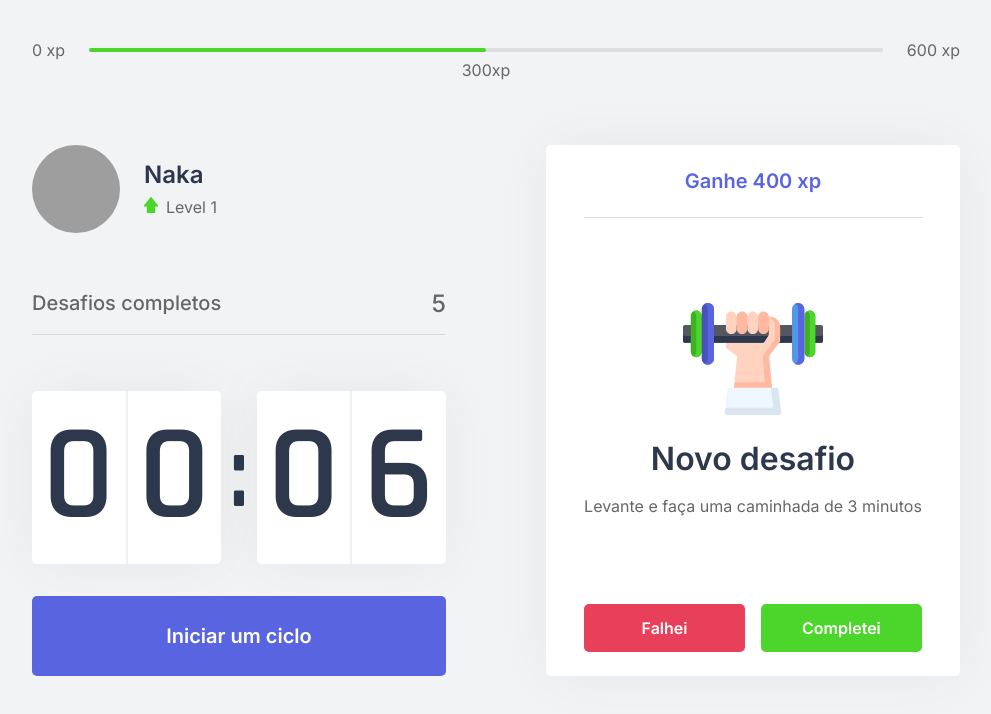
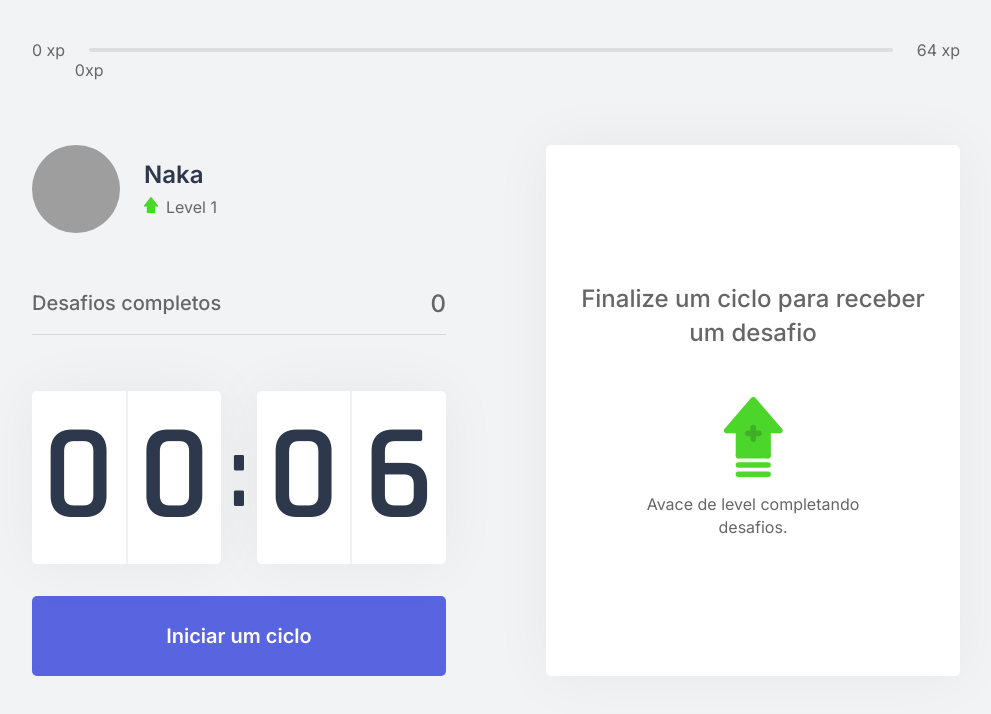
Before and after one commit to AlexandraNakamura/nlw-shakeout-next, a Next.js app: page / in a window 1280 px wide. Shown: the top 714 px of the page, without its empty margins (144-1135 px from the left). Built offline with nearby package versions, Linux system fonts and the light colour scheme; grey boxes are pictures that could not be loaded.

Commit message:
Adding components to the challenge

```diff
--- a/src/components/ChallengeBox.tsx
+++ b/src/components/ChallengeBox.tsx
@@ -1,28 +1,28 @@
 import { useContext } from 'react';
 import { ChallengesContext } from '../contexts/ChallengesContext';
+
 import styles from '../styles/components/ChallengeBox.module.css';
 
 export function ChallengeBox() {
-    const contextData = useContext(ChallengesContext);
-
-    console.log(contextData)
-
-    const hasActiveChallenge = true;
-
+    const {activeChallenge, resetChallenge} = useContext(ChallengesContext);
 
     return (
         <div className={styles.challengeBoxContainers}>
-            { hasActiveChallenge ? (
+            { activeChallenge ? (
                 <div className={styles.challengeActive}>
-                    <header>Ganhe 400 xp </header>
+                    <header>Ganhe {activeChallenge.amount} xp </header>
 
                     <main>
-                        <img src="icons/body.svg" />
+                        <img src={`icons/${activeChallenge.type}.svg`} />
                         <strong> Novo desafio</strong>
-                        <p>Levante e faça uma caminhada de 3 minutos</p>
+                        <p>{activeChallenge.description}</p>
                     </main>
                     <footer>
-                        <button type="button" className={styles.challengeFailedButton}>
+                        <button
+                        type="button"
+                        className={styles.challengeFailedButton}
+                        onClick={resetChallenge}
+                        >
                             Falhei
                         </button>
                         <button type="button" className={styles.challengeSucceededButton}>
--- a/src/components/CompleteChallenges.tsx
+++ b/src/components/CompleteChallenges.tsx
@@ -1,10 +1,14 @@
+import { useContext } from 'react';
+import { ChallengesContext } from '../contexts/ChallengesContext';
 import styles from '../styles/components/completeChallenges.module.css';
 
 export function CompleteChallenges() {
+    const {challengesCompleted} = useContext(ChallengesContext);
+
     return (
         <div className={styles.completeChallengesConteiner}>
             <span>Desafios completos</span>
-            <span>5</span>
+            <span>{challengesCompleted}</span>
         </div>
     )
 }
--- a/src/components/ExperienceBar.tsx
+++ b/src/components/ExperienceBar.tsx
@@ -1,17 +1,23 @@
+import { useContext } from 'react';
+import { ChallengesContext } from '../contexts/ChallengesContext';
 import styles from '../styles/components/ExperienceBar.module.css';
 
 export function ExperienceBar(){
+    const { currentExperience, experienceToNextLevel} = useContext(ChallengesContext);
+
+    const percentToNextLevel = Math.round(currentExperience * 100) / experienceToNextLevel;
+
     return (
         <header className= {styles.experienceBar}>
         <span>0 xp</span>
         <div>
-            <div style={{width:'50%'}} />
+            <div style={{width:`${percentToNextLevel}%`}} />
 
-            <span className={styles.currentExperience} style={{left:'50%'}}>
-                300xp
+            <span className={styles.currentExperience} style={{left: `${percentToNextLevel}%`}}>
+                {currentExperience}xp
             </span>
         </div>
-        <span>600 xp</span>
+        <span>{experienceToNextLevel} xp</span>
         </header>
     );
 }
--- a/src/contexts/ChallengesContext.tsx
+++ b/src/contexts/ChallengesContext.tsx
@@ -1,11 +1,21 @@
 import { createContext, useState, ReactNode } from 'react';
+import challenges from '../../challenges.json'
+
+interface Challenge {
+    type: 'body' | 'eye';
+    description: string;
+    amount: number;
+}
 
 interface ChallengesContexData {
     level: Number;
+    currentExperience: number;
+    experienceToNextLevel: number;
+    challengesCompleted: number;
+    activeChallenge: Challenge;
     levelUp: () => void;
-    currentExperience: number;
-    challengesCompleted: number;
     startNewChallenge: () => void;
+    resetChallenge: () => void;
 }
 
 
@@ -20,18 +30,29 @@
     const [currentExperience, setCurrentExperience] = useState(0);
     const [challengesCompleted, setChallengesCompleted] = useState(0);
 
+    const [activeChallenge, setActiveChallenge] = useState(null);
+
+    const experienceToNextLevel = Math.pow((level + 1) * 2, 3)
+
     function levelUp() {
         setLevel(level + 1);
     }
 
 
     function startNewChallenge() {
-        console.log('New challenge');
+        const randomChallengeIndex = Math.floor(Math.random() * challenges.length)
+        const challenge = challenges[randomChallengeIndex];
 
+        setActiveChallenge(challenge)
+    }
+
+
+    function resetChallenge() {
+        setActiveChallenge(null);
     }
 
     return (
-        <ChallengesContext.Provider value={{ level, levelUp, currentExperience, challengesCompleted, startNewChallenge}}>
+        <ChallengesContext.Provider value={{ level, levelUp, currentExperience, challengesCompleted, startNewChallenge, activeChallenge, resetChallenge, experienceToNextLevel}}>
             {children}
         </ChallengesContext.Provider>
     );
```
